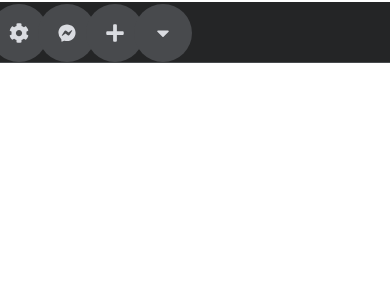
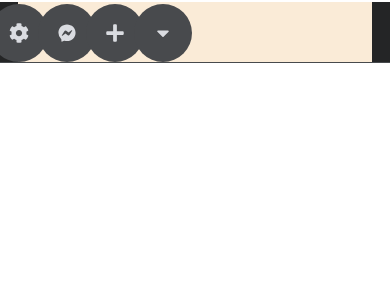
Before and after one commit to bps-github7/portfolio_landing, a React (Create React App) app: page / in a window 390 px wide. Shown: the top 300 px of the page. Built offline with nearby package versions, Linux system fonts and the light colour scheme.

Commit message:
Added breakpoints for various screen sizes. Tried adding some styles for mobile and testing it using firefox responsive web designer, with mixed results. maybe need to use a tutorial moving forward.

```diff
--- a/src/index.scss
+++ b/src/index.scss
@@ -21,17 +21,30 @@
 
 @import './styles/panel.scss';
 
+ /* Extra small devices (phones, 600px and down) */
+ @media only screen and (max-width: 600px) {
+    nav ul {
+      background-color: antiquewhite;
+      display: block;
+    }
+  }
 
-/* On screens that are 992px wide or less, go from four columns to two columns */
-@media screen and (max-width: 992px) {
-  .column {
-    width: 50%;
-  }
-}
+ /* Small devices (portrait tablets and large phones, 600px and up) */
+ @media only screen and (min-width: 600px) {
 
-/* On screens that are 600px wide or less, make the columns stack on top of each other instead of next to each other */
-@media screen and (max-width: 600px) {
-  .column {
-    width: 100%;
-  }
-}
+ }
+
+ /* Medium devices (landscape tablets, 768px and up) */
+ @media only screen and (min-width: 768px) {
+
+ }
+
+ /* Large devices (laptops/desktops, 992px and up) */
+ @media only screen and (min-width: 992px) {
+
+ }
+
+ /* Extra large devices (large laptops and desktops, 1200px and up) */
+ @media only screen and (min-width: 1200px) {
+
+ }
```
